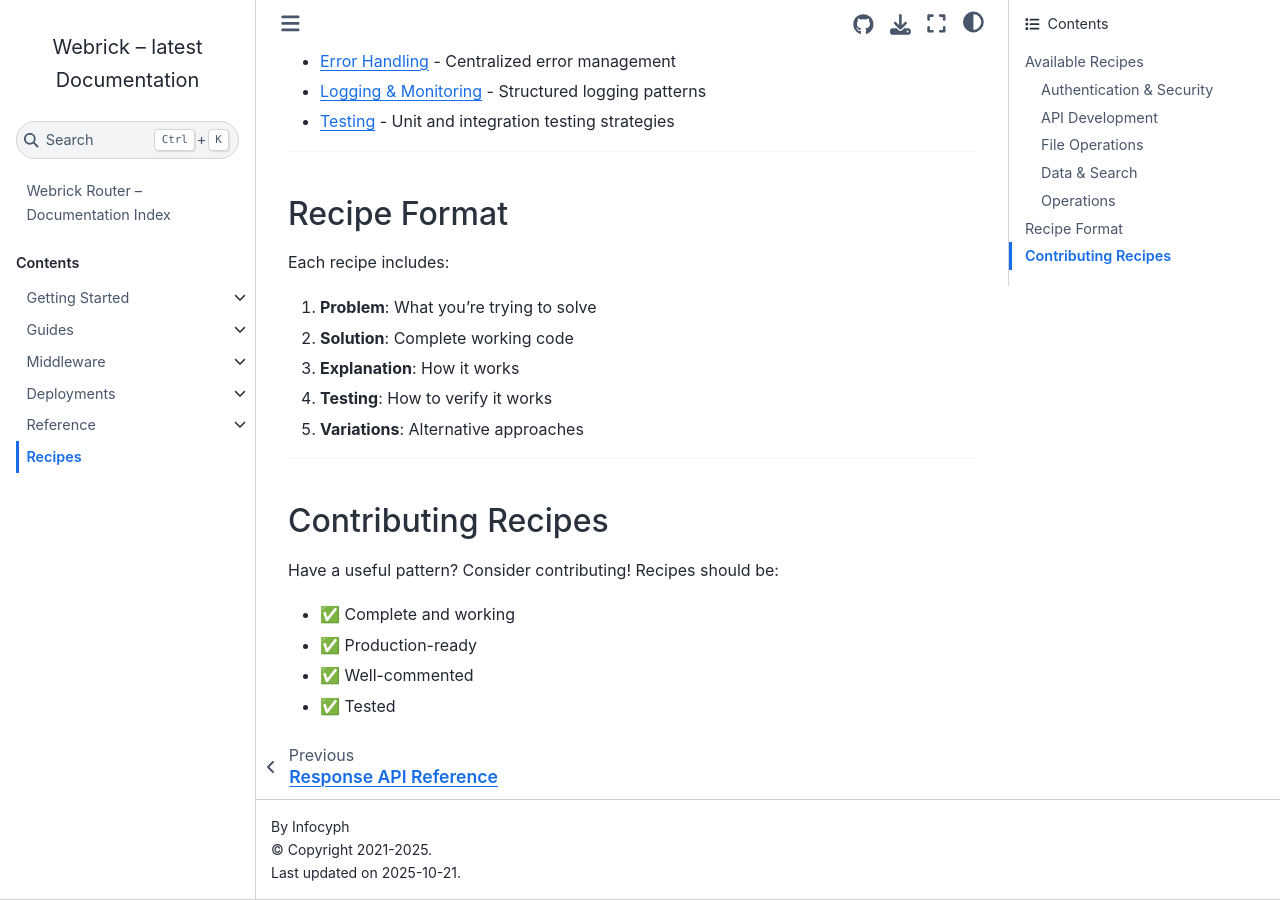
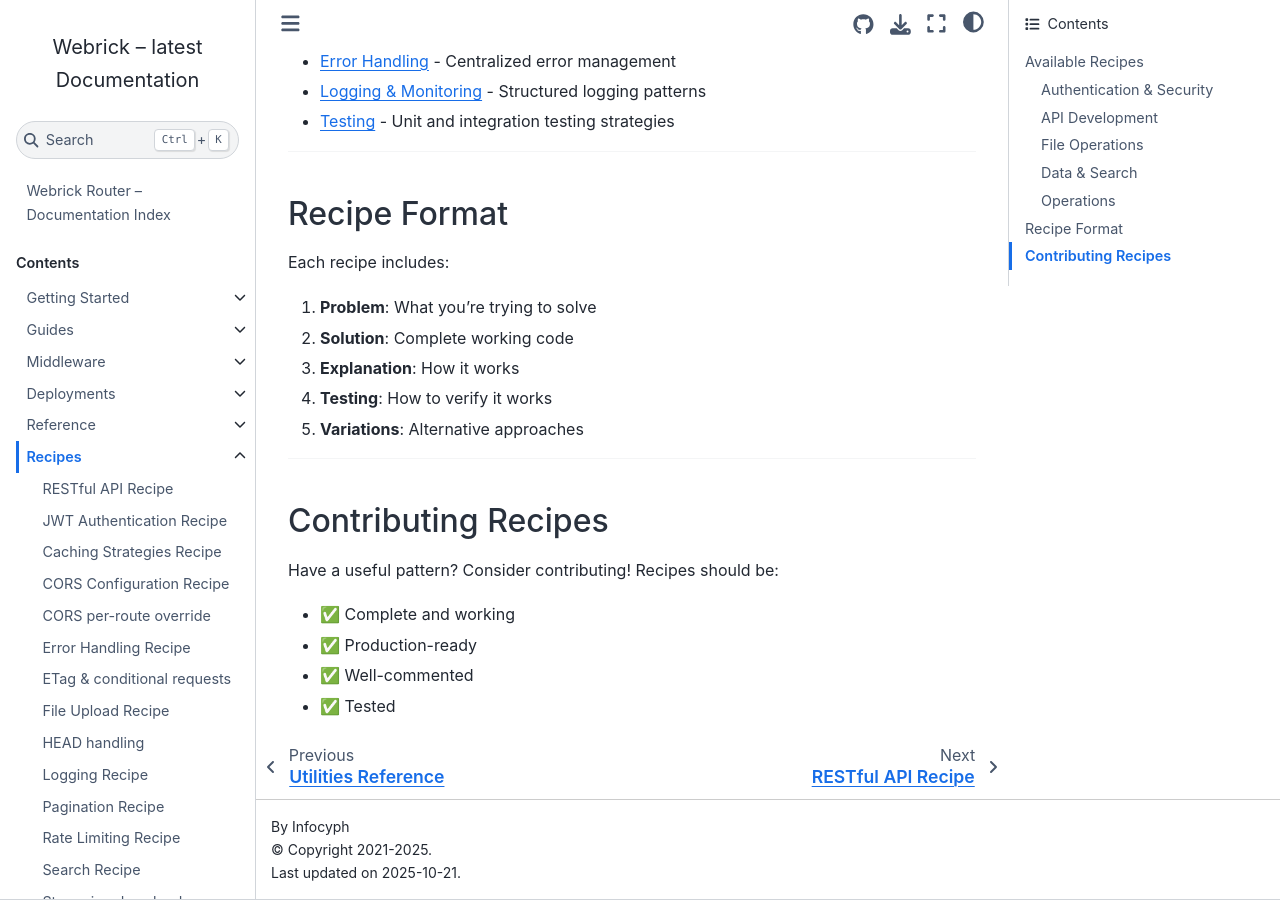
Before and after one commit to infocyph/Webrick, a Sphinx documentation site: the page built from docs/recipes/index.md, in a window 1280 px wide and 900 px high, scrolled down 993 px. Built offline with Sphinx 7.4.7 and the Sphinx Book theme 1.1.4, drawn with Linux system fonts in a browser that asks for light colours; pages that are not in the unit, such as notebooks, are missing from menus.

Commit message:
updated doc guides

````diff
--- a/docs/recipes/index.md
+++ b/docs/recipes/index.md
@@ -50,3 +50,28 @@
 - ✅ Production-ready
 - ✅ Well-commented
 - ✅ Tested
+
+```{toctree}
+:maxdepth: 2
+:hidden:
+:caption: Recipes
+
+api
+authentication
+caching
+cors
+cors-per-route
+error-handling
+etag-conditional
+file-upload
+head-handling
+logging
+pagination
+rate-limiting
+search
+streaming-downloads
+testing
+throttling
+trailing-slash
+webhooks
+```
--- a/docs/reference/index.md
+++ b/docs/reference/index.md
@@ -30,4 +31,5 @@
 enums
 request
 response
+utilities
 ```
````
Also changed, not shown: other parts of docs/reference/index.md (+1 -0 lines), docs/guides/index.md (+1 -0 lines), docs/index.md (+1 -0 lines), docs/middleware/index.md (+1 -2 lines).
